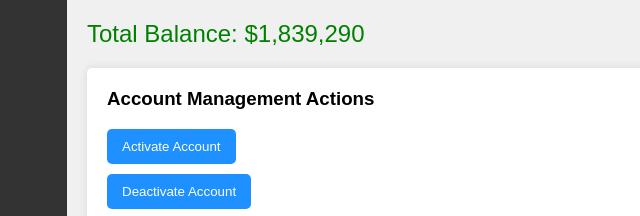
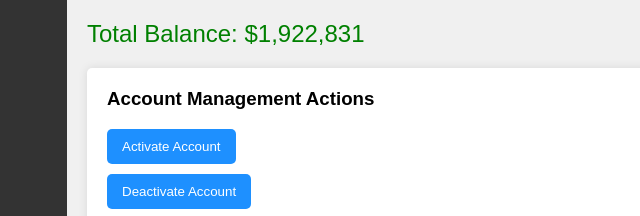
Before and after one commit to must1go/hubotpanel, a plain HTML site: page panel.html in a window 1280 px wide. Shown: the top 216 px of the page, 223-863 px from the left. Drawn offline with Linux system fonts and the light colour scheme.

Commit message:
Update panel.html

```diff
--- a/panel.html
+++ b/panel.html
@@ -95,7 +95,7 @@
             </ul>
         </div>
         <div class="main-content">
-            <div class="balance">Total Balance: $1,839,290</div>
+            <div class="balance">Total Balance: $1,922,831</div>
             <div class="account-management">
                 <h3>Account Management Actions</h3>
                 <ul>
```
